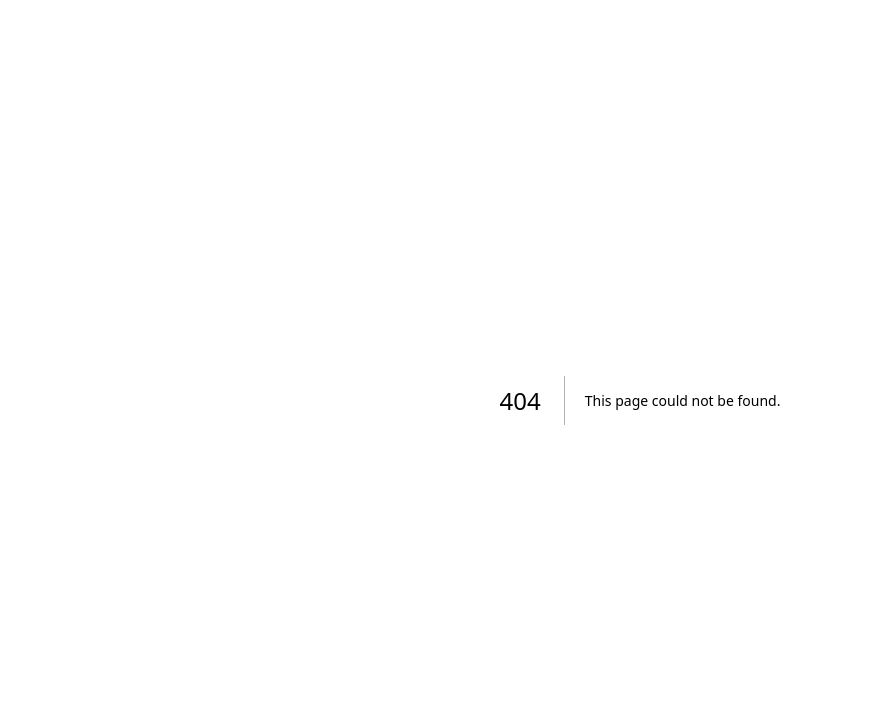
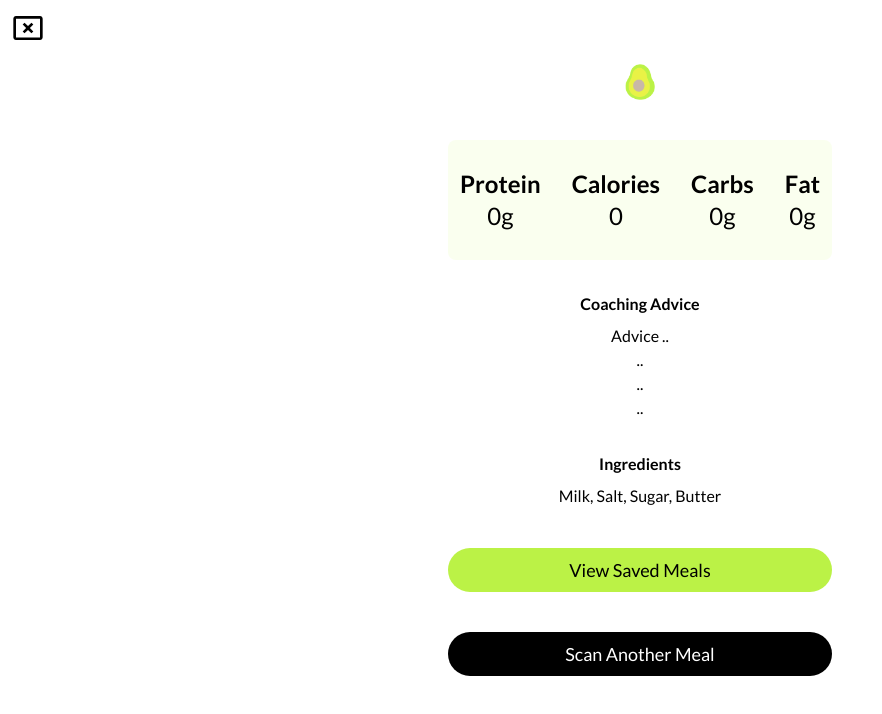
Before and after one commit to IAMAMZ/FoodSense, a Next.js app in the folder frontend/: page /FinishScan in a window 1280 px wide. Before the commit this address had no page. Shown: the top 714 px of the page, without its empty margins (0-882 px from the left). Built offline with nearby package versions, Linux system fonts and the light colour scheme.

Commit message:
add image feedback endpoint

```diff
--- /dev/null
+++ b/frontend/app/FinishScan/page.jsx
@@ -0,0 +1,91 @@
+"use client";
+
+import { useRouter } from "next/navigation";
+import { useSearchParams } from "next/navigation";
+import { MdCancelPresentation } from "react-icons/md";
+import Image from "next/image";
+
+export default function Page() {
+    const router = useRouter();
+    const searchParams = useSearchParams();
+
+    // Get query parameters with fallback values
+    const protein = searchParams.get('protein') || 0;
+    const fat = searchParams.get('fat') || 0;
+    const carbs = searchParams.get('carbs') || 0;
+    const calories = searchParams.get('calories') || 0;
+
+    return (
+      <div className="flex flex-col justify-start items-center min-h-screen relative w-full">
+        {/* Cancel Button */}
+        <div className="absolute top-3 left-3 cursor-pointer" onClick={() => router.back()}>
+          <MdCancelPresentation size={32} />
+        </div>
+
+        {/* Logo */}
+        <div className="mt-16 mb-10"> {/* Added more top margin */}
+          <Image
+            src="/media/Logo_1.png"
+            alt="food"
+            width={30}
+            height={30}
+            className="object-cover object-center"
+          />
+        </div>
+
+        {/* Macros Section */}
+        <div className="bg-[#FAFFEF] rounded-lg py-4 mb-8 w-full max-w-sm">
+          <div className="flex items-center justify-between p-3">
+            <div className="flex flex-col items-center">
+              <span className="font-semibold text-2xl">Protein</span>
+              <span className='text-2xl'>{protein}g</span>
+            </div>
+            <div className="flex flex-col items-center">
+              <span className="font-semibold text-2xl">Calories</span>
+              <span className="text-2xl">{calories}</span>
+            </div>
+            <div className="flex flex-col items-center">
+              <span className="font-semibold text-2xl">Carbs</span>
+              <span className='text-2xl'>{carbs}g</span>
+            </div>
+            <div className="flex flex-col items-center">
+              <span className="font-semibold text-2xl">Fat</span>
+              <span className='text-2xl'>{fat}g</span>
+            </div>
+          </div>
+        </div>
+
+        {/* Coaching Advice Section */}
+        <div className="text-center mb-8">
+          <h2 className="font-semibold mb-2">Coaching Advice</h2>
+          <p>
+            Advice ..
+            <br />
+            ..
+            <br />
+            ..
+            <br />
+            ..
+          </p>
+        </div>
+
+        {/* Ingredients Section */}
+        <div className="text-center mb-8">
+          <h2 className="font-semibold mb-2">Ingredients</h2>
+          <p>Milk, Salt, Sugar, Butter</p>
+        </div>
+
+        {/* Buttons */}
+        <div className="flex flex-col gap-10  w-full p-2">
+          <button className="bg-[#BBF246;] w-[60%] text-black text-lg py-2 px-4 rounded-full max-w-sm mx-auto">
+            View Saved Meals
+          </button>
+          <button
+           onClick={() => router.back()}
+           className="bg-black text-white w-[60%] text-lg py-2 px-4 rounded-full max-w-sm mx-auto">
+            Scan Another Meal
+          </button>
+        </div>
+      </div>
+    );
+  }
--- a/frontend/components/ImageFeedback.jsx
+++ b/frontend/components/ImageFeedback.jsx
@@ -1,4 +1,4 @@
-"use client"
+"use client";
 import { IoBarChart } from "react-icons/io5";
 import { useRouter } from "next/navigation";
 
@@ -8,22 +8,21 @@ export default function ImageFeedback({ status, calories, protein, fat, carbs })
   function handleFinishScan() {
     // Construct the URL with query parameters
     const query = new URLSearchParams({
-      protein,
-      fat,
-      carbs,
-      calories,
+      protein: protein.toString(),
+      fat: fat.toString(),
+      carbs: carbs.toString(),
+      calories: calories.toString(),
     }).toString();
 
     // Redirect to /mealResults with query parameters
-    router.push(`/mealResults?${query}`);
+    router.push(`/FinishScan?${query}`);
   }
-
 
   return (
     <div className="flex flex-col align-center justify-center rounded-lg bg-white p-4 shadow-lg absolute bottom-0 left-0 right-0 mx-4 mb-6 rounded-xl z-10">
       <div className="font-bold flex justify-center align-center text-xl mb-2">{status}</div>
       <div className="flex justify-center align-center mb-4 gap-3 text-sm">
-        <div className="flex justify-center">{calories}g Calories</div>
+        <div className="flex justify-center">{calories} Calories</div>
         <div className="flex justify-center">{protein}g Protein</div>
         <div className="flex justify-center">{fat}g Fat</div>
         <div className="flex justify-center">{carbs}g Carbs</div>
```
